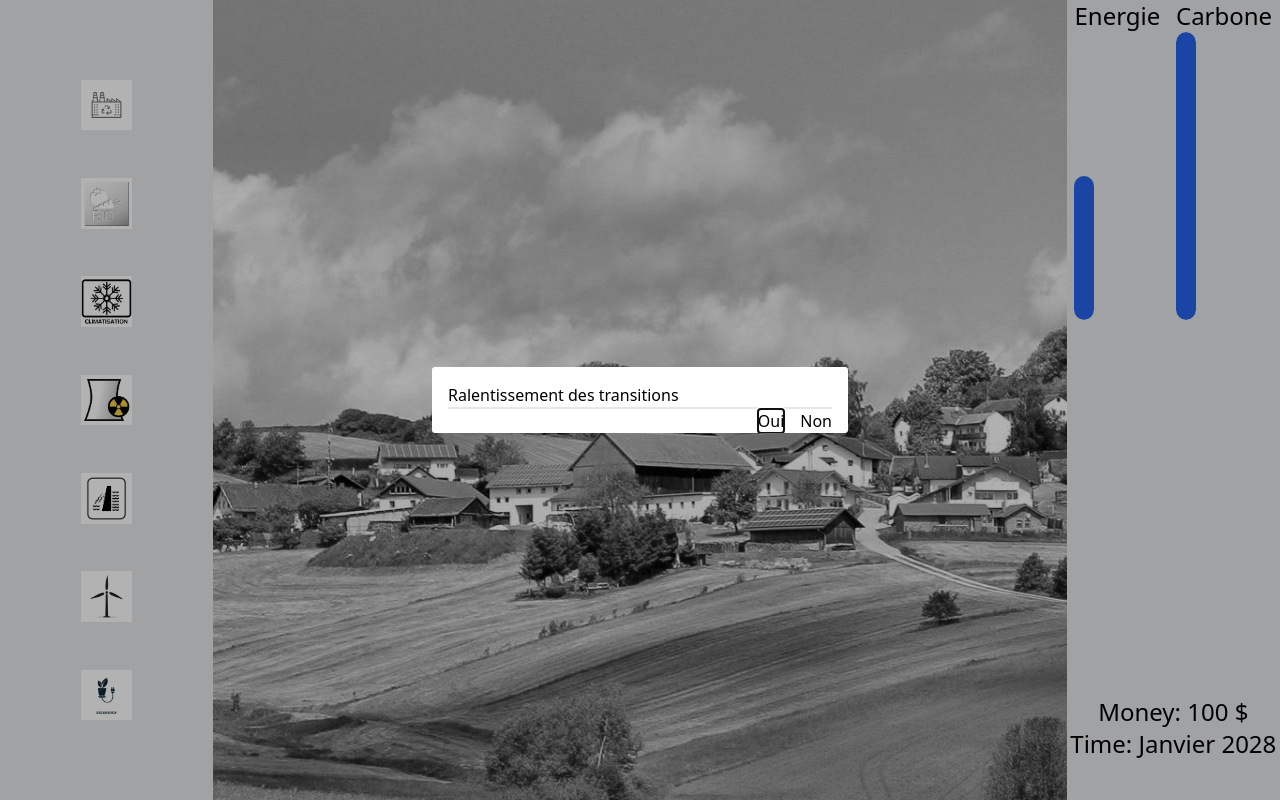
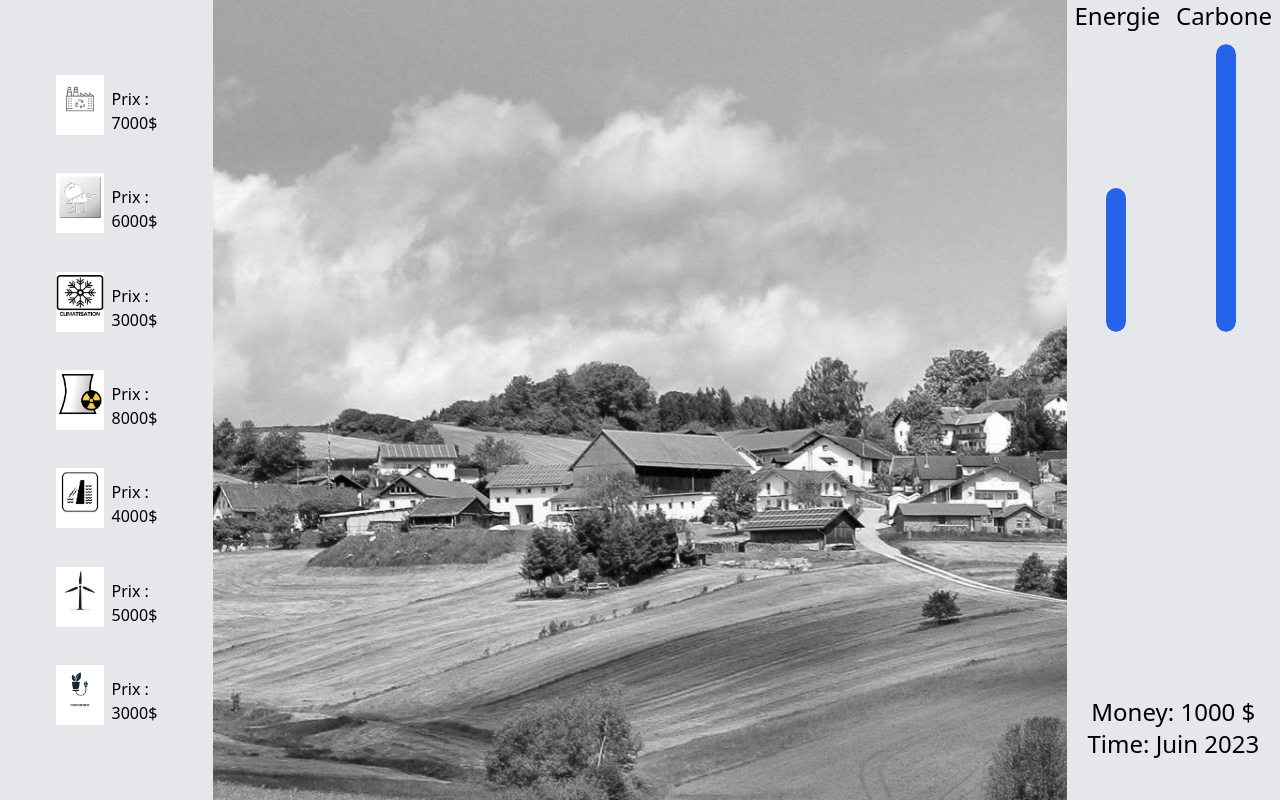
Before and after one commit to MagicsssS/Just-Titi-Web, a Svelte app: page / in a window 1280 px wide. Built offline with nearby package versions, Linux system fonts and the light colour scheme.

Commit message:
Jeu fonctionnel pas équilibré

```diff
--- a/model.js
+++ b/model.js
@@ -57,7 +57,7 @@ class Game {
 	}
 
 	buy(upgrade){
-		if (this.money > upgrade.cost * this.pib){
+		if (this.money >= upgrade.cost * this.pib){
 			this.current_upgrades.push(upgrade)
 			this.money -= upgrade.cost * this.pib
 			return true
@@ -182,7 +182,4 @@ class Game {
 	}
 }
 
-
-
-
 export default Game;
--- a/src/Home.svelte
+++ b/src/Home.svelte
@@ -3,7 +3,7 @@
     import Game from '../model.js';
 
     let showModal = false;
-    let interval = 1;
+    let interval = 1000;
 
     var events = []
     events.push(new Game.Evenement("Bombe Nucléaire", "Salut c'est la bombe", new Game.Effect(-0.01, -0.01), new Game.Effect(0.01, 0.01)))
@@ -20,16 +20,16 @@
     events.push(new Game.Evenement("Éruption Volcanique Imminente", "Des signes précurseurs indiquent une possible éruption volcanique dans votre région. Une entreprise propose la mise en place d'un réseau de dérivation de la lave pour protéger les zones habitées, mais cela pourrait avoir des répercussions graves sur les habitats naturels et les ressources géothermiques. Acceptez-vous ?", new Game.Effect(-0.1, -0.2), new Game.Effect(0.1, -0.2)))
 
     var upgrades = []
-    upgrades.push(new Game.Upgrade("Usine de Traitement de déchets", 0.7, new Game.Effect(0.2, -0.1)))
-    upgrades.push(new Game.Upgrade("Agriculture bio", 0.6, new Game.Effect(0.2, -0.1)))
+    upgrades.push(new Game.Upgrade("Usine de Traitement de déchets", 7, new Game.Effect(0.2, -0.1)))
+    upgrades.push(new Game.Upgrade("Agriculture bio", 6, new Game.Effect(0.2, -0.1)))
 
-    upgrades.push(new Game.Upgrade("Désinstallation Climatisation", 0.3, new Game.Effect(0.1, -0.2)))
-    upgrades.push(new Game.Upgrade("Centrale Nucléaire", 0.8, new Game.Effect(0.6, -0.3)))
-    upgrades.push(new Game.Upgrade("Barrage", 0.4, new Game.Effect(0.4, -0.5)))
-    upgrades.push(new Game.Upgrade("Eolienne", 0.5, new Game.Effect(0.3, -0.7)))
-    upgrades.push(new Game.Upgrade("Bioénergie", 0.3, new Game.Effect(0.3, -0.7)))
+    upgrades.push(new Game.Upgrade("Désinstallation Climatisation", 3, new Game.Effect(0.1, -0.2)))
+    upgrades.push(new Game.Upgrade("Centrale Nucléaire", 8, new Game.Effect(0.6, -0.3)))
+    upgrades.push(new Game.Upgrade("Barrage", 4, new Game.Effect(0.4, -0.5)))
+    upgrades.push(new Game.Upgrade("Eolienne", 5, new Game.Effect(0.3, -0.7)))
+    upgrades.push(new Game.Upgrade("Bioénergie", 3, new Game.Effect(0.3, -0.7)))
 
-    var jeu = new Game(100, 1, upgrades, events, new Game.Effect(0.5, 1), showEvent, onEnd, interval)
+    var jeu = new Game(1000, 1, upgrades, events, new Game.Effect(0.5, 1), showEvent, onEnd, interval)
 
     let energy = jeu.energy;
     let carbon = jeu.carbon;
@@ -64,6 +64,7 @@
         carbon = jeu.carbon;
         money = jeu.money;
         date = jeu.date;
+        //{jeu.can_buy(upgrades[0])? 0 : 1}
     }, interval)
 </script>
 
@@ -77,24 +78,45 @@
 
 <div class="flex flex-row">
     <div class="w-2/12 h-screen bg-gray-200 grid place-items-center p-14">
+        <div class="flex flex-row space-between">
             <div class="w-1/2 bg-white box-border h-18 w-18" on:click|preventDefault|stopPropagation|capture|nonpassive={() => jeu.buy(upgrades[0])}><img src="usine-dechets.jpg" alt="Usine à déchets"/></div>
+            <p class="mt-3 ml-2">Prix :<br/> {upgrades[0].cost * jeu.pib}$</p>
+        </div>
+        <div class="flex flex-row space-between">
             <div class="w-1/2 bg-white box-border h-18 w-18" on:click|preventDefault|stopPropagation|capture|nonpassive={() => jeu.buy(upgrades[1])}><img src="bio-logo.jpg" alt="Bio"/></div>
+            <p class="mt-3 ml-2">Prix :<br/> {upgrades[1].cost * jeu.pib}$</p>
+        </div>
+        <div class="flex flex-row space-between">
             <div class="w-1/2 bg-white box-border h-18 w-18" on:click|preventDefault|stopPropagation|capture|nonpassive={() => jeu.buy(upgrades[2])}><img src="climatisation.png" alt="Climatisation"/></div>
+            <p class="mt-3 ml-2">Prix :<br/> {upgrades[2].cost * jeu.pib}$</p>
+        </div>
+        <div class="flex flex-row space-between">
             <div class="w-1/2 bg-white box-border h-18 w-18" on:click|preventDefault|stopPropagation|capture|nonpassive={() => jeu.buy(upgrades[3])}><img src="centrale-nucleaire.png" alt="Usine à charbon"/></div>
+            <p class="mt-3 ml-2">Prix :<br/> {upgrades[3].cost * jeu.pib}$</p>
+        </div>
+        <div class="flex flex-row space-between">
             <div class="w-1/2 bg-white box-border h-18 w-18" on:click|preventDefault|stopPropagation|capture|nonpassive={() => jeu.buy(upgrades[4])}><img src="barrage.jpg" alt="Barrage"/></div>
+            <p class="mt-3 ml-2">Prix :<br/> {upgrades[4].cost * jeu.pib}$</p>
+        </div>
+        <div class="flex flex-row space-between">
             <div class="w-1/2 bg-white box-border h-18 w-18" on:click|preventDefault|stopPropagation|capture|nonpassive={() => jeu.buy(upgrades[5])}><img src="eolienne logo.avif" alt="Eolienne"/></div>
+            <p class="mt-3 ml-2">Prix :<br/> {upgrades[5].cost * jeu.pib}$</p>
+        </div>
+        <div class="flex flex-row space-between">
             <div class="w-1/2 bg-white box-border h-18 w-18" on:click|preventDefault|stopPropagation|capture|nonpassive={() => jeu.buy(upgrades[6])}><img src="bioenergie.jpg" alt="Bioenergie"/></div>
+            <p class="mt-3 ml-2">Prix :<br/> {upgrades[6].cost * jeu.pib}$</p>
+        </div>
     </div>
     <div
         class="w-8/12 h-screen bg-[url('/fond-jeu.jpg')]"
-        style="filter: saturate({1 - carbon})"
+        style="filter: saturate({Math.min(1 - carbon, 2)})"
     ></div>
     <div class="w-2/12 h-screen flex flex-col bg-gray-200 justify-between">
         <div class="h-5/12 flex flex-row justify-around">
             <div class="flex flex-col">
                 <p class="text-2xl text-center">Energie</p>
                 <div
-                    class="flex flex-col flex-nowrap justify-end w-5 h-72 bg-gray-200 rounded-full overflow-hidden dark:bg-gray-700"
+                    class="flex flex-col flex-nowrap justify-end w-5 h-72 bg-gray-200 rounded-full overflow-hidden dark:bg-gray-700 ml-8 mt-3"
                     role="progressbar"
                     aria-valuemin="0"
                     aria-valuemax="100"
@@ -110,14 +132,14 @@
             <div class="flex flex-col">
                 <p class="text-2xl text-center">Carbone</p>
                 <div
-                    class="flex flex-col flex-nowrap justify-end w-5 h-72 bg-gray-200 rounded-full overflow-hidden dark:bg-gray-700"
+                    class="flex flex-col flex-nowrap justify-end w-5 h-72 bg-gray-200 rounded-full overflow-hidden dark:bg-gray-700 ml-10 mt-3"
                     role="progressbar"
                     aria-valuemin="0"
                     aria-valuemax="100"
                 >
                     <div
                         class="rounded-full overflow-hidden bg-blue-600 bg-blue-500"
-                        style="height: {carbon * 100}%"
+                        style="height: {Math.max(carbon, 0) * 100}%"
                     >
                         <progress id="carbon" />
                     </div>
```
Lines whose indentation alone changed are shown as unchanged.
